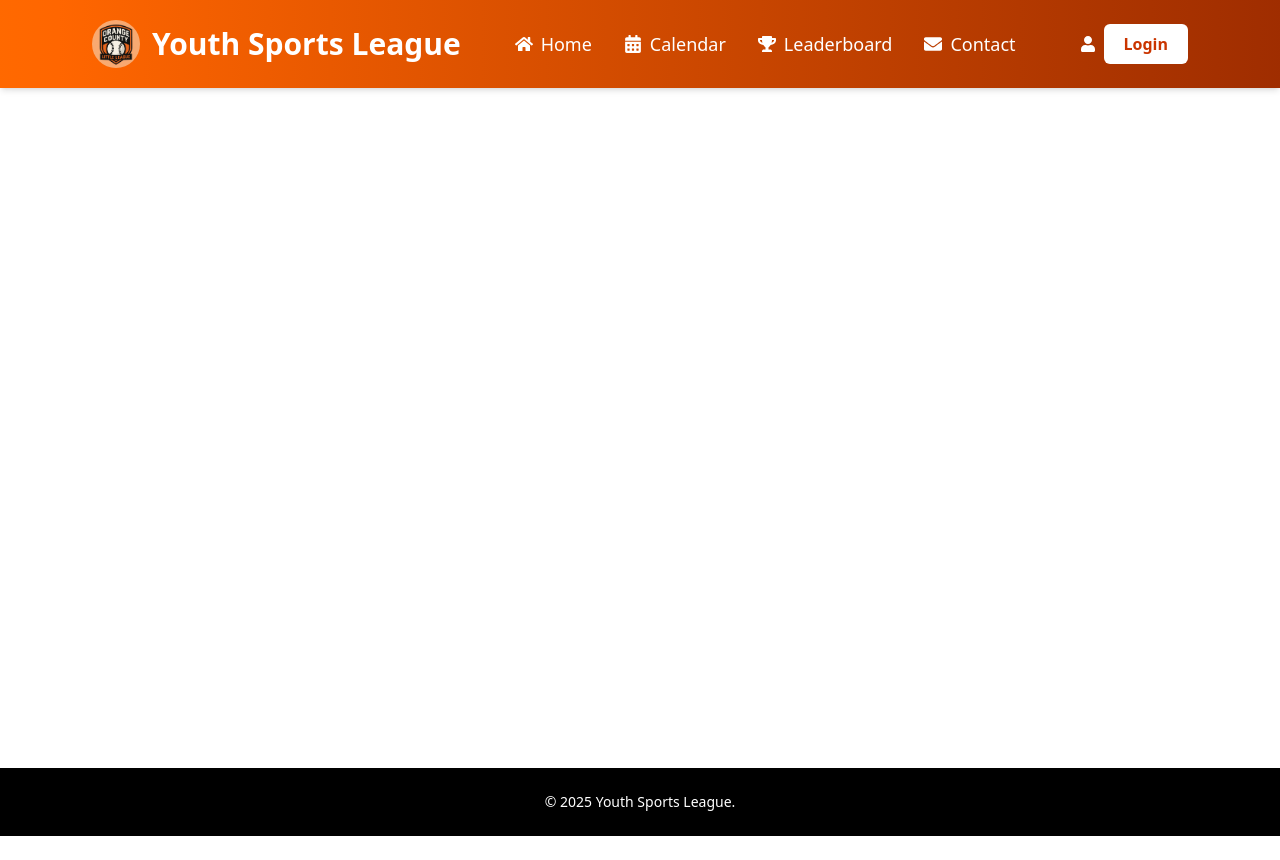
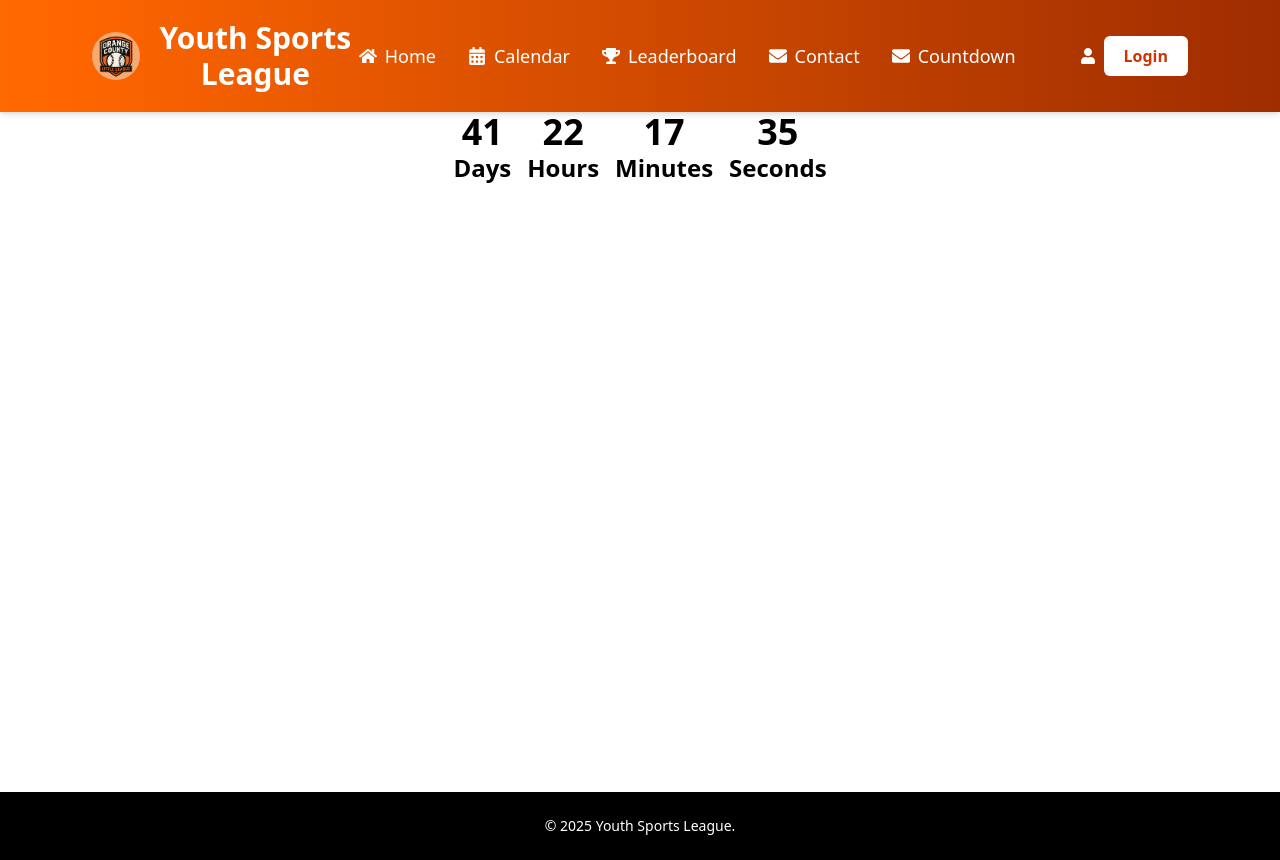
Before and after one commit to JonathanDarg/CS482_SE_Project, a React (Vite) app in the folder view/Sports-League-app/: page /Countdown in a window 1280 px wide. Before the commit the page ends 836 px from the top, so only its background shows below. Built offline with nearby package versions, Linux system fonts and the light colour scheme.

Commit message:
countdown spike done #35

```diff
--- a/view/Sports-League-app/src/App.jsx
+++ b/view/Sports-League-app/src/App.jsx
@@ -7,8 +7,13 @@ import Leaderboard from "./pages/Leaderboard";
 import HomeCalendar from "./pages/HomeCalendar";
 import ImageGallery from "./components/ImageGallery";
 import { BrowserRouter as Router, Routes, Route } from "react-router-dom";
+import React from "react";
+import CountDownTimer from "./components/CountDownTimer";
 
 function App() {
+
+  const targetDate = "2025-12-31T23:59:59"; // Example target date
+
   return (
     <Router>
       <Navbar />
@@ -35,6 +40,7 @@ function App() {
           <Route path="/Calendar" element={<Calendar />} />
           <Route path="/Leaderboard" element={<Leaderboard />} />
           <Route path="/Gallery" element={<ImageGallery />} />
+          <Route path="/Countdown" element={<CountDownTimer targetDate={new Date(targetDate).getTime()} />} />
         </Routes>
       </div>
 
--- /dev/null
+++ b/view/Sports-League-app/src/components/CountdownTimer.jsx
@@ -0,0 +1,39 @@
+import React from "react";
+import useCountdown from "../hooks/UseCountdown";
+
+const CountDownTimer = ({ targetDate }) => {
+    const { days, hours, minutes, seconds, expired } = useCountdown(targetDate);
+
+    if (expired) {
+        return (
+            <div className="text-center text-2xl font-bold text-red-600">
+                The game is over!
+            </div>
+        );
+    }
+
+    return (
+        <div className="text-center text-2xl font-bold">
+            <div className="flex justify-center space-x-4">
+                <div>
+                    <span className="text-4xl">{days}</span>
+                    <div>Days</div>
+                </div>
+                <div>
+                    <span className="text-4xl">{hours}</span>
+                    <div>Hours</div>
+                </div>
+                <div>
+                    <span className="text-4xl">{minutes}</span>
+                    <div>Minutes</div>
+                </div>
+                <div>
+                    <span className="text-4xl">{seconds}</span>
+                    <div>Seconds</div>
+                </div>
+            </div>
+        </div>
+    );
+};
+
+export default CountDownTimer;
--- /dev/null
+++ b/view/Sports-League-app/src/hooks/UseCountdown.jsx
@@ -0,0 +1,46 @@
+import { set } from 'mongoose';
+import { use } from 'react';
+import { useState, useEffect } from 'react';
+
+const useCountdown = (targetDate) => {
+    const [countDown, setCountdown] = useState({
+        days: 0,
+        hours: 0,
+        minutes: 0,
+        seconds: 0,
+        expired: false
+    });
+
+    useEffect(() => {
+        const interval = setInterval(() => {
+            const now = new Date().getTime();
+            const difference = targetDate - now;
+
+            if (difference <= 0) {
+                setCountdown({
+                    days: 0,
+                    hours: 0,
+                    minutes: 0,
+                    seconds: 0,
+                    expired: true
+                });
+                clearInterval(interval);
+                return;
+            }
+
+            setCountdown({
+                days: Math.floor(difference / (1000 * 60 * 60 * 24)),
+                hours: Math.floor((difference % (1000 * 60 * 60 * 24)) / (1000 * 60 * 60)),
+                minutes: Math.floor((difference % (1000 * 60 * 60)) / (1000 * 60)),
+                seconds: Math.floor((difference % (1000 * 60)) / 1000),
+                expired: false
+            });
+        }, 1000);
+
+        return () => clearInterval(interval);
+    }  , [targetDate]);
+
+    return countDown;
+};
+
+export default useCountdown;
--- a/view/Sports-League-app/src/mainpage/Navbar.jsx
+++ b/view/Sports-League-app/src/mainpage/Navbar.jsx
@@ -77,6 +77,10 @@ const Navbar = () => {
               <FaEnvelope />
               <Link to="/Contact">Contact</Link>
             </li>
+            <li className="hover:text-orange-300 cursor-pointer flex items-center gap-2">
+              <FaEnvelope />
+              <Link to="/Countdown">Countdown</Link>
+            </li>
           </ul>
 
           <Link to="/Login" className="flex items-center gap-2">
--- /dev/null
+++ b/view/Sports-League-app/src/pages/Countdown.jsx
@@ -0,0 +1,13 @@
+import React from "react";
+import useCountdown from "../hooks/UseCountdown";
+
+function Countdown({ targetDate }) {
+    return (
+        <div className="min-h-[80vh] flex flex-col justify-center items-center">
+            <h2 className="text-4xl font-bold mb-6">Countdown to the Big Game!</h2>
+            <CountDownTimer targetDate={new Date(targetDate).getTime()} />
+        </div>
+    );
+}
+
+export default Countdown;
```
